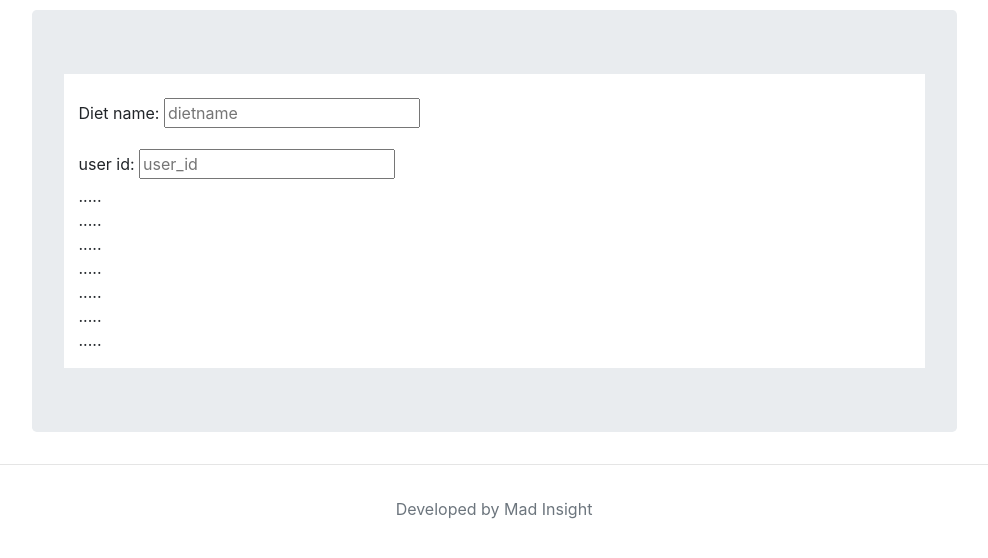
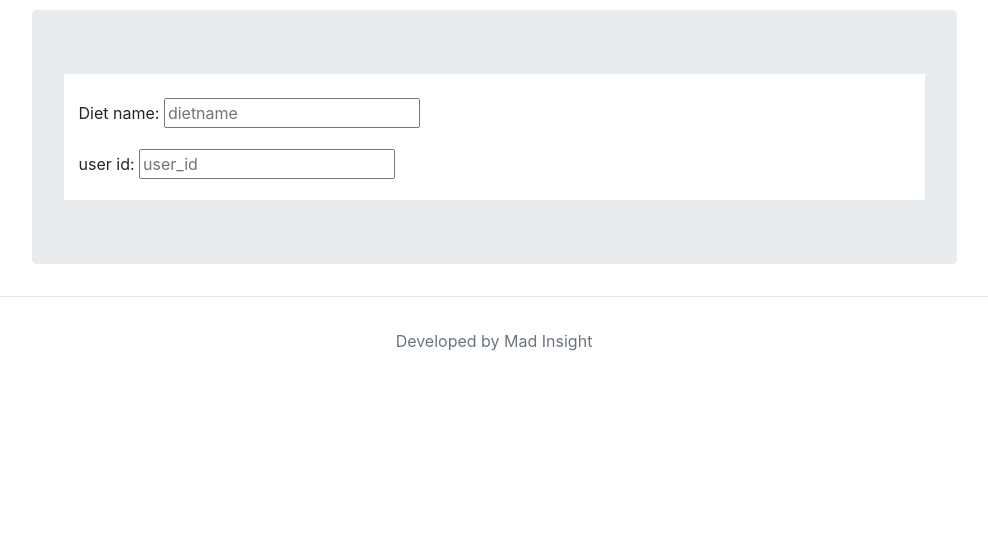
Before and after one commit to guilhermer1307/dietmaker, a Django app: page /alimentos/ in a window 1280 px wide. Shown: the part 143-701 px from the top of the page, without its empty margins (146-1134 px from the left). Run offline with Django 3.2, Linux system fonts and the light colour scheme; parts of the project's set-up code (start-up, migrations or seed data) failed here and were passed over; some libraries are stand-ins or nearby versions.

Commit message:
fix_highlight_active

```diff
--- a/dietmaker/dietmaker/diet/templates/alimentos.html
+++ b/dietmaker/dietmaker/diet/templates/alimentos.html
@@ -59,13 +59,6 @@
                     <P>
        				<label for="user_id">user id:</label>
           			<input type="text" name="user_id" placeholder="user_id">
-                    <br>.....<br>
-                    .....<br>
-                    .....<br>
-                    .....<br>
-                    .....<br>
-                    .....<br>
-                    .....<br>
             </div>
         </div>
         <!-- Example row of columns -->
--- a/dietmaker/dietmaker/diet/templates/alunos.html
+++ b/dietmaker/dietmaker/diet/templates/alunos.html
@@ -16,13 +16,13 @@
         </button>
         <div class="collapse navbar-collapse" id="navbarNavDropdown">
             <ul class="navbar-nav mr-auto">
-                <li class="nav-item">
+                <li class="nav-item active">
                     <a class="nav-link" href="{% url 'alunos' %}">Alunos</a>
                 </li>
                 <li class="nav-item">
                     <a class="nav-link" href="{% url 'professor' %}">Professor</a>
                 </li>
-                <li class="nav-item active">
+                <li class="nav-item">
                     <a class="nav-link" href="{% url 'alimentos' %}">Alimentos</a>
                 </li>
             </ul>
--- a/dietmaker/dietmaker/diet/templates/professor.html
+++ b/dietmaker/dietmaker/diet/templates/professor.html
@@ -19,10 +19,10 @@
                 <li class="nav-item">
                     <a class="nav-link" href="{% url 'alunos' %}">Alunos</a>
                 </li>
-                <li class="nav-item">
+                <li class="nav-item active">
                     <a class="nav-link" href="{% url 'professor' %}">Professor</a>
                 </li>
-                <li class="nav-item active">
+                <li class="nav-item">
                     <a class="nav-link" href="{% url 'alimentos' %}">Alimentos</a>
                 </li>
             </ul>
```
Also changed, not shown: dietmaker/db.sqlite3.
